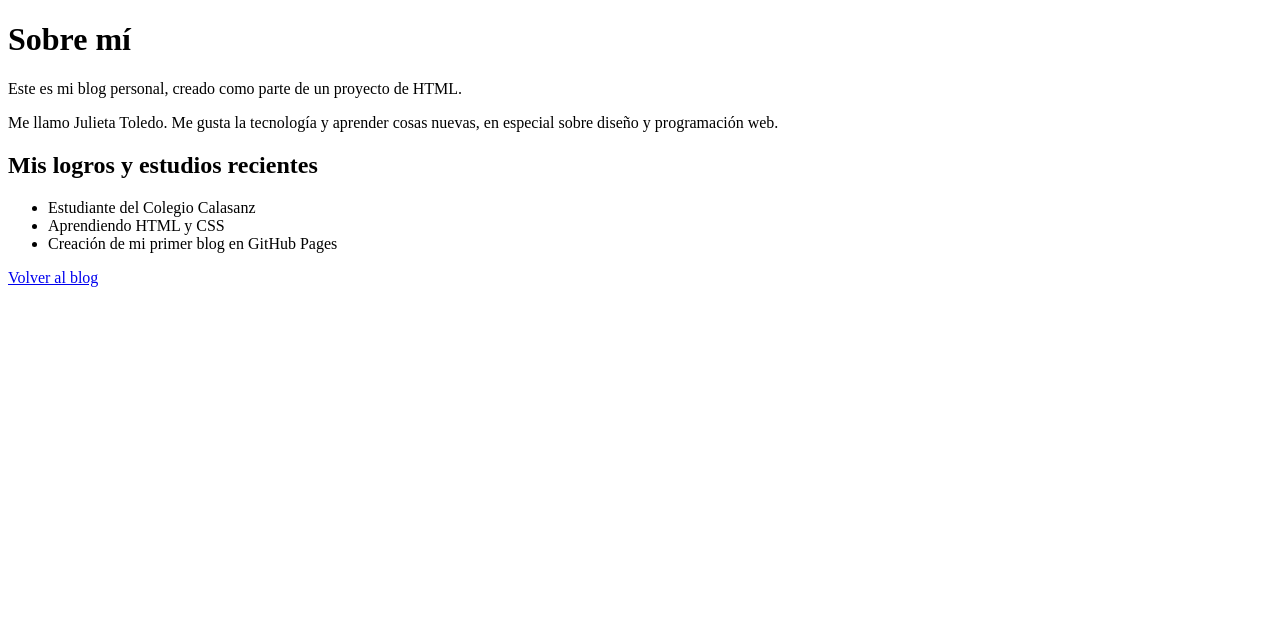
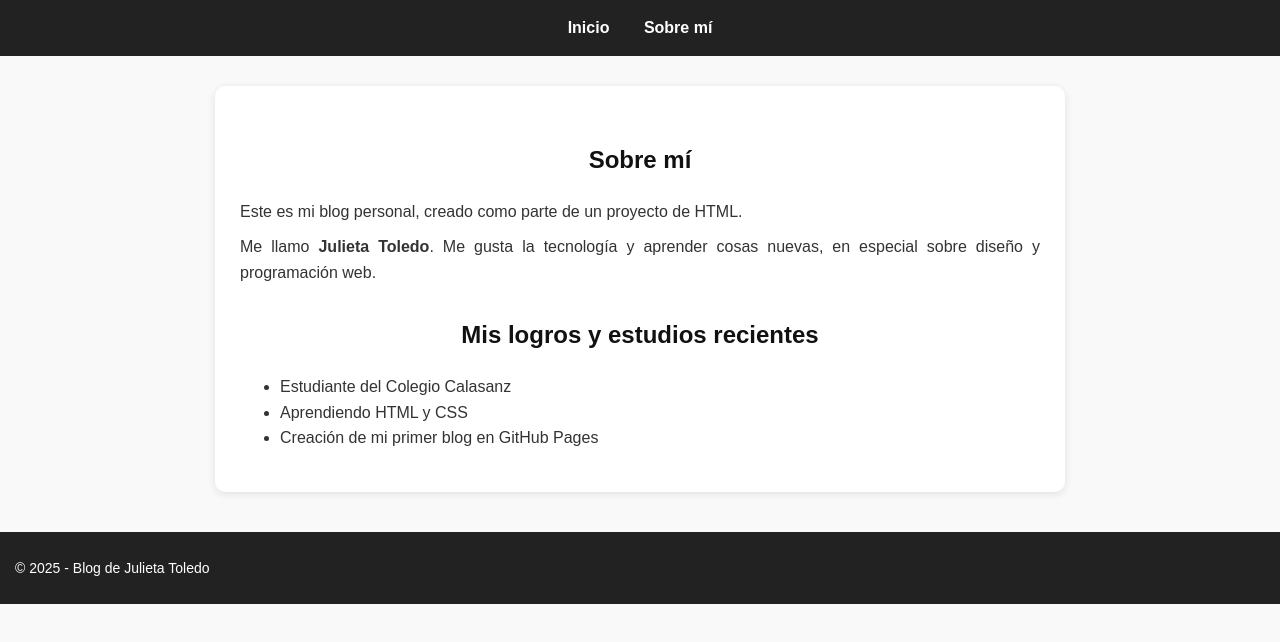
Before and after one commit to julieta-toledo/proyecto-html-toledo, a plain HTML site: page about.html in a window 1280 px wide. Drawn offline with Linux system fonts and the light colour scheme.

Commit message:
Update about.html

```diff
--- a/about.html
+++ b/about.html
@@ -3,12 +3,19 @@
 <head>
   <meta charset="UTF-8">
   <title>Sobre mí</title>
+  <link rel="stylesheet" href="style.css">
 </head>
 <body>
+  <nav>
+    <a href="index.html">Inicio</a>
+    <a href="about.html">Sobre mí</a>
+  </nav>
+
+  <section>
     <h1>Sobre mí</h1>
     <p>Este es mi blog personal, creado como parte de un proyecto de HTML.</p>
 
-  <p>Me llamo Julieta Toledo. Me gusta la tecnología y aprender cosas nuevas, en especial sobre diseño y programación web.</p>
+    <p>Me llamo <strong>Julieta Toledo</strong>. Me gusta la tecnología y aprender cosas nuevas, en especial sobre diseño y programación web.</p>
 
     <h2>Mis logros y estudios recientes</h2>
     <ul>
@@ -16,7 +23,10 @@
       <li>Aprendiendo HTML y CSS</li>
       <li>Creación de mi primer blog en GitHub Pages</li>
     </ul>
+  </section>
 
-  <p><a href="index.html">Volver al blog</a></p>
+  <footer>
+    <p>© 2025 - Blog de Julieta Toledo</p>
+  </footer>
 </body>
 </html>
```
Lines whose indentation alone changed are shown as unchanged.
